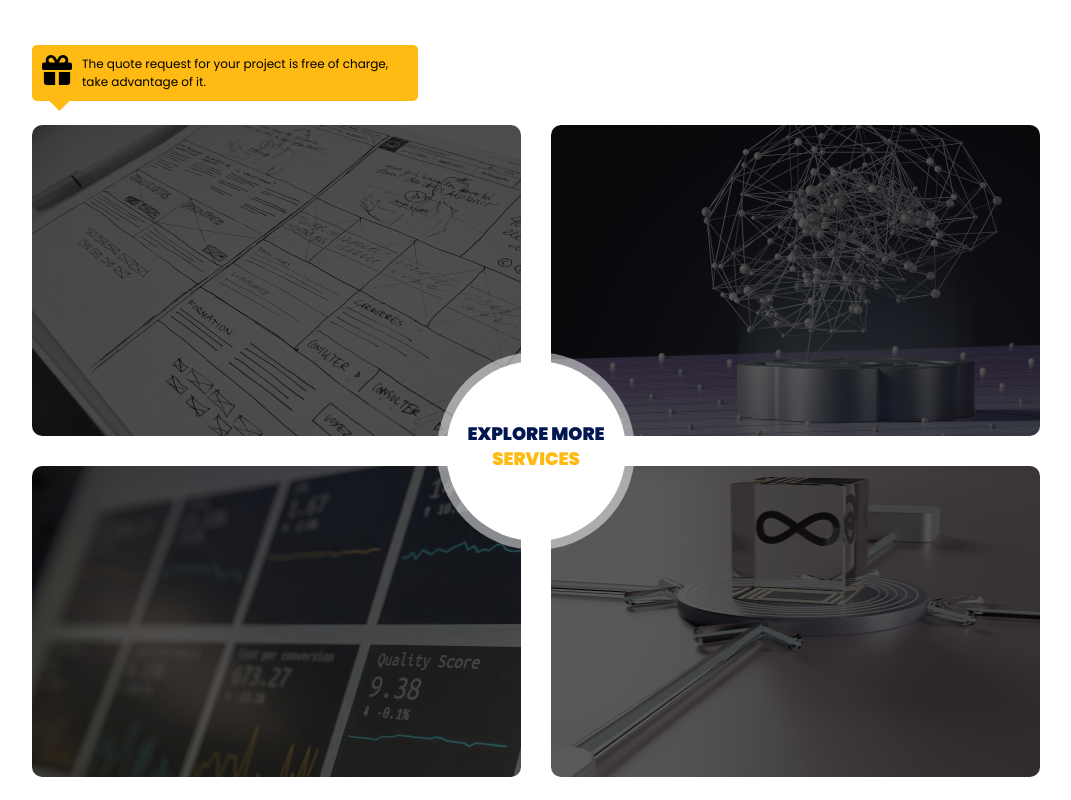
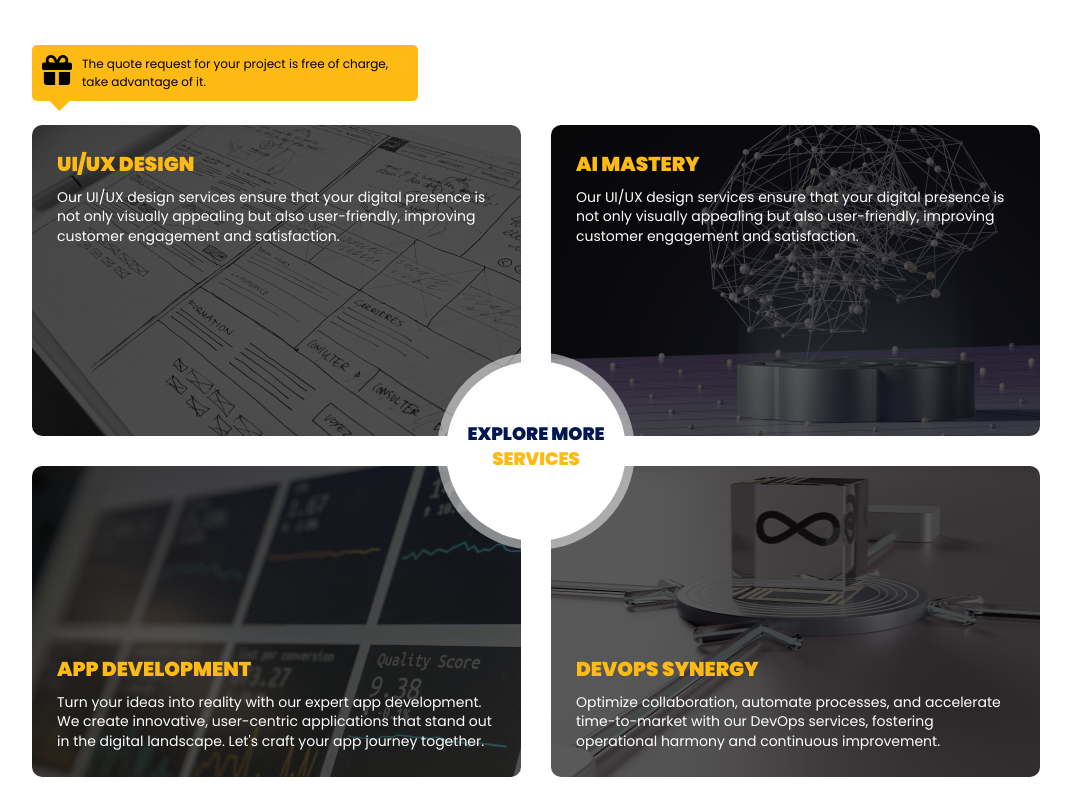
Before and after one commit to maxime-dot/website3, a Next.js app: page / in a window 1280 px wide. Shown: the part 2460-3260 px from the top of the page, without its empty margins (104-1175 px from the left). Built offline with nearby package versions, Linux system fonts and the light colour scheme.

Commit message:
feat:  add card content + custom styling

```diff
--- a/src/components/sections/main-services/MainServices.tsx
+++ b/src/components/sections/main-services/MainServices.tsx
@@ -7,6 +7,7 @@ import ServiceCard from "@/components/services-card/ServiceCard";
 import {useRouter} from "next/navigation";
 import {FontAwesomeIcon} from "@fortawesome/react-fontawesome";
 import {faArrowRight, faGift, faMouse} from "@fortawesome/free-solid-svg-icons";
+import ServiceData from "@/data/main-services.json";
 const MainServices: React.FC = () => {
   const router = useRouter();
   return (
@@ -55,10 +56,13 @@ const MainServices: React.FC = () => {
             of it.
           </span>
         </motion.div>
-        <ServiceCard />
-        <ServiceCard />
-        <ServiceCard />
-        <ServiceCard />
+        {ServiceData.map((data) => (
+          <ServiceCard
+            key={data.title}
+            title={data.title}
+            description={data.description}
+          />
+        ))}
         <button
           type="button"
           className="btn-explore-services akata-title-medium d-flex-center flex-col"
--- a/src/components/services-card/ServiceCard.tsx
+++ b/src/components/services-card/ServiceCard.tsx
@@ -1,7 +1,13 @@
 import React from "react";
 import "./service-card.scss";
-const ServiceCard: React.FC = () => {
-  return <div className="service-card w-100"></div>;
+import {ServiceCardType} from "@/types/service-card.type";
+const ServiceCard: React.FC<ServiceCardType> = ({title, description}) => {
+  return (
+    <div className="service-card w-100 d-flex flex-col">
+      <h3 className="akata-title-medium card-title">{title}</h3>
+      <p className="akata-text-medium card-description">{description}</p>
+    </div>
+  );
 };
 
 export default ServiceCard;
--- a/src/components/services-card/service-card.scss
+++ b/src/components/services-card/service-card.scss
@@ -20,8 +20,16 @@
 }
 
 .service-card {
+  padding: 25px;
   height: 311px;
-  // default value
+  gap: 10px;
+  .card-title {
+    color: var(--goavana-yellow);
+  }
+  .card-description {
+    color: var(--light);
+    max-width: 441px;
+  }
   background: linear-gradient(
       to right,
       rgba(0, 0, 0, 0.65),
@@ -34,6 +42,10 @@
     "./assets/ai-mastery.png",
     "./assets/app-development.png"
   );
-
   @include service-card($backgrounds);
+  &:nth-child(4),
+  &:nth-child(5) {
+    justify-content: flex-end;
+    align-items: flex-start;
+  }
 }
--- /dev/null
+++ b/src/data/main-services.json
@@ -0,0 +1,21 @@
+[
+    {
+        "title": "UI/UX Design",
+        "description": "Our UI/UX design services ensure that your digital presence is not only visually appealing but also user-friendly, improving customer engagement and satisfaction."
+    },
+    {
+        "title": "AI Mastery",
+        "description": "Our UI/UX design services ensure that your digital presence is not only visually appealing but also user-friendly, improving customer engagement and satisfaction."
+    }
+    ,
+    {
+        "title": "App Development",
+        "description": "Turn your ideas into reality with our expert app development. We create innovative, user-centric applications that stand out in the digital landscape. Let's craft your app journey together."
+    }
+    ,
+    {
+        "title": "DevOps Synergy",
+        "description": "Optimize collaboration, automate processes, and accelerate time-to-market with our DevOps services, fostering operational harmony and continuous improvement."
+    }
+
+]
--- /dev/null
+++ b/src/types/service-card.type.ts
@@ -0,0 +1,4 @@
+export interface ServiceCardType {
+  title: string;
+  description?: string;
+}
```
